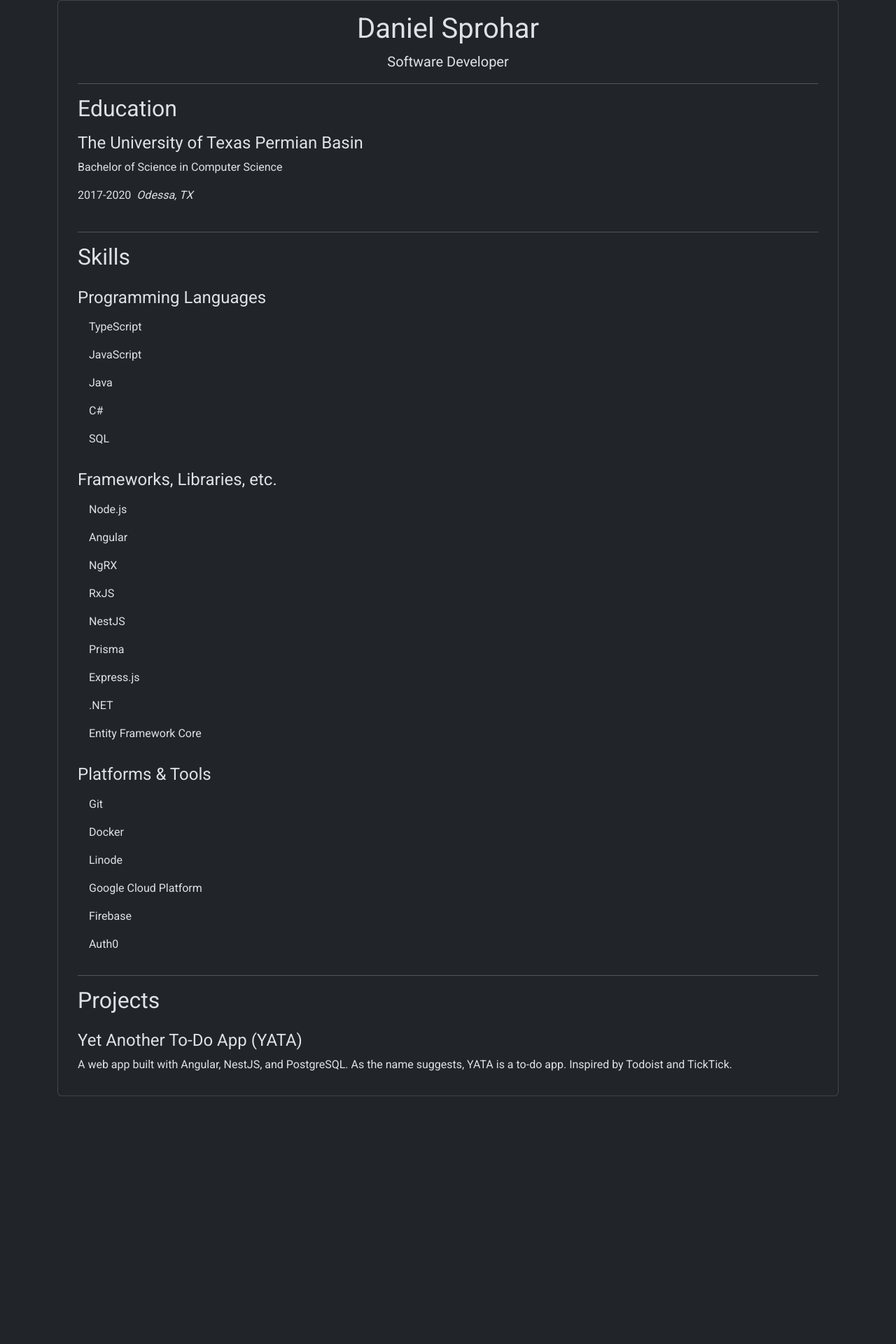
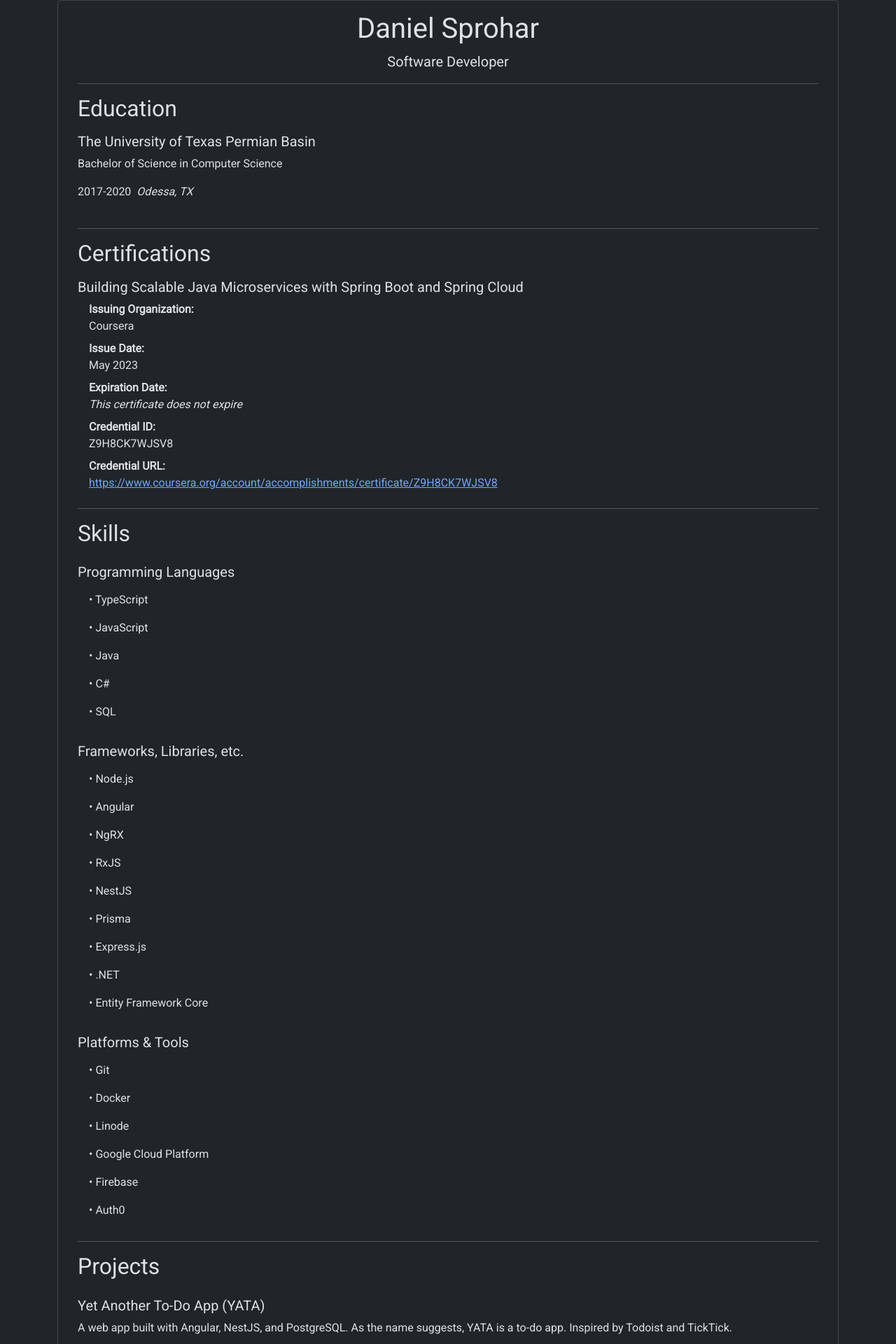
Before and after one commit to danielsprohar/personal-website, an Angular app: page /resume in a window 1280 px wide. Shown: the part 92-2012 px from the top of the page at 70% size. Before the commit the page ends 1682 px from the top, so only its background shows below. Built offline with nearby package versions, Linux system fonts and the light colour scheme; no server answers; what @angular/fire would draw is missing.

Commit message:
Resume: added the cert

```diff
--- /dev/null
+++ b/src/app/components/resume/resume.component.css
@@ -0,0 +1,11 @@
+li.list-group-item.border-0::before {
+  content: "• ";
+}
+
+.details {
+  margin-left: 1em;
+}
+
+.details-key::after {
+  content: ":";
+}
--- a/src/app/components/resume/resume.component.html
+++ b/src/app/components/resume/resume.component.html
@@ -13,7 +13,7 @@
 
       <div class="content">
         <div class="mb-4">
-          <h4>The University of Texas Permian Basin</h4>
+          <h5>The University of Texas Permian Basin</h5>
           <div>
             <p>Bachelor of Science in Computer Science</p>
           </div>
@@ -27,12 +27,55 @@
 
     <hr />
 
+    <section>
+      <h2 class="mb-3">Certifications</h2>
+
+      <div class="content">
+        <div class="mb-4">
+          <h5>
+            Building Scalable Java Microservices with Spring Boot and Spring
+            Cloud
+          </h5>
+          <div>
+            <dl class="details">
+              <dt class="details-key">Issuing Organization</dt>
+              <dd class="details-value">Coursera</dd>
+
+              <dt class="details-key">Issue Date</dt>
+              <dd class="details-value">May 2023</dd>
+
+              <dt class="details-key">Expiration Date</dt>
+              <dd class="details-value">
+                <i>This certificate does not expire</i>
+              </dd>
+
+              <dt class="details-key">Credential ID</dt>
+              <dd class="details-value">Z9H8CK7WJSV8</dd>
+
+              <dt class="details-key">Credential URL</dt>
+              <dd class="details-value">
+                <a
+                  target="_blank"
+                  href="https://www.coursera.org/account/accomplishments/certificate/Z9H8CK7WJSV8"
+                  rel="noopener noreferrer"
+                >
+                  https://www.coursera.org/account/accomplishments/certificate/Z9H8CK7WJSV8
+                </a>
+              </dd>
+            </dl>
+          </div>
+        </div>
+      </div>
+    </section>
+
+    <hr />
+
     <!-- Skills & Tools -->
     <section>
       <h2 class="mb-4">Skills</h2>
       <div class="content">
         <div class="mb-4">
-          <h4>Programming Languages</h4>
+          <h5>Programming Languages</h5>
           <ul class="list-group list-group-flush">
             <li class="list-group-item border-0">TypeScript</li>
             <li class="list-group-item border-0">JavaScript</li>
@@ -42,7 +85,7 @@
           </ul>
         </div>
         <div class="mb-4">
-          <h4>Frameworks, Libraries, etc.</h4>
+          <h5>Frameworks, Libraries, etc.</h5>
           <ul class="list-group list-group-flush">
             <li class="list-group-item border-0">Node.js</li>
             <li class="list-group-item border-0">Angular</li>
@@ -56,7 +99,7 @@
           </ul>
         </div>
         <div class="mb-4">
-          <h4>Platforms & Tools</h4>
+          <h5>Platforms & Tools</h5>
           <ul class="list-group list-group-flush">
             <li class="list-group-item border-0">Git</li>
             <li class="list-group-item border-0">Docker</li>
@@ -74,10 +117,30 @@
     <section>
       <h2 class="mb-4">Projects</h2>
       <section>
-        <h4>Yet Another To-Do App (YATA)</h4>
+        <h5>Yet Another To-Do App (YATA)</h5>
         <p>
           A web app built with Angular, NestJS, and PostgreSQL. As the name
           suggests, YATA is a to-do app. Inspired by Todoist and TickTick.
+        </p>
+        <p>
+          You can view the demo at
+          <a
+            target="_blank"
+            href="https://demo.yata.one"
+            rel="noopener noreferrer"
+          >
+            https://demo.yata.one
+          </a>
+        </p>
+        <p>
+          You can view the source code at
+          <a
+            href="https://gitlab.com/yata-one/yata-spa"
+            target="_blank"
+            rel="noopener noreferrer"
+          >
+            https://gitlab.com/yata-one/yata-spa
+          </a>
         </p>
       </section>
     </section>
--- a/src/app/components/resume/resume.component.ts
+++ b/src/app/components/resume/resume.component.ts
@@ -3,6 +3,7 @@ import { ChangeDetectionStrategy, Component } from '@angular/core';
 @Component({
   selector: 'app-resume',
   templateUrl: './resume.component.html',
+  styleUrls: ['./resume.component.css'],
   changeDetection: ChangeDetectionStrategy.OnPush,
 })
 export class ResumeComponent {}
```
